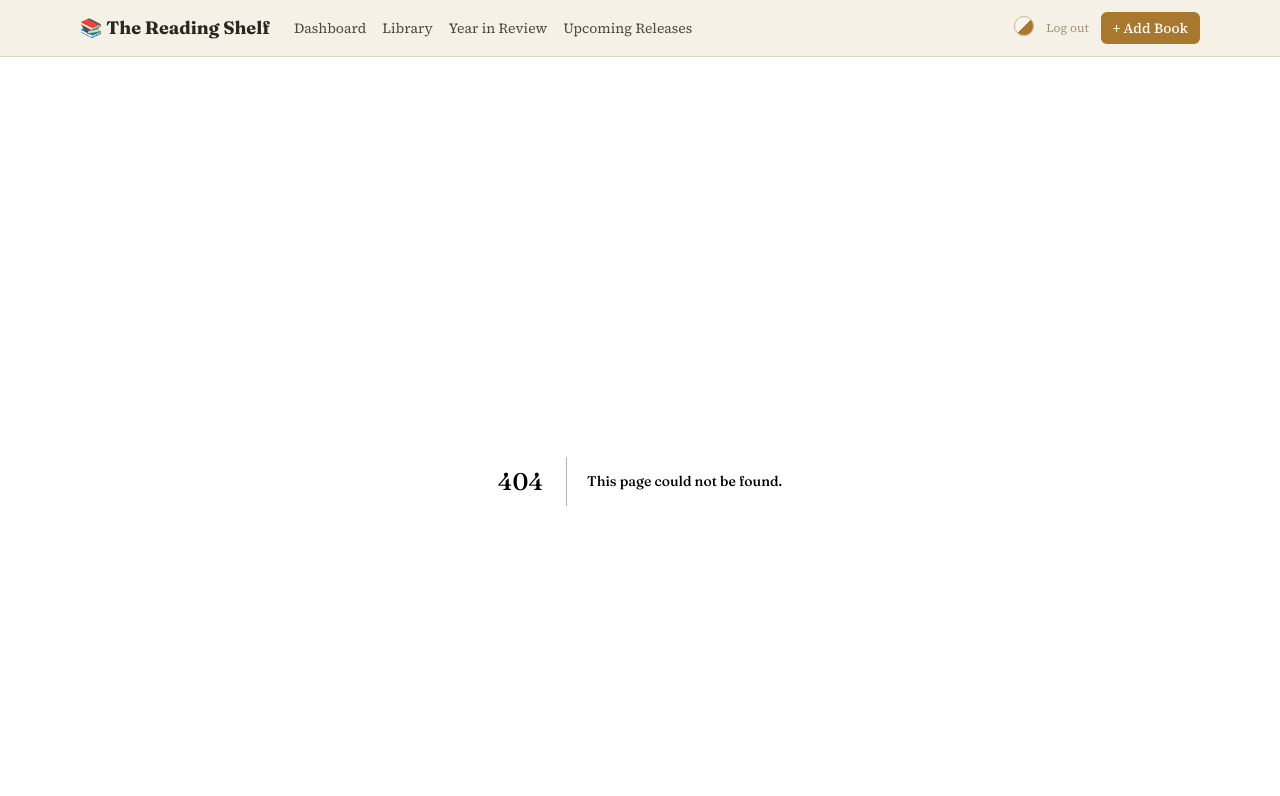
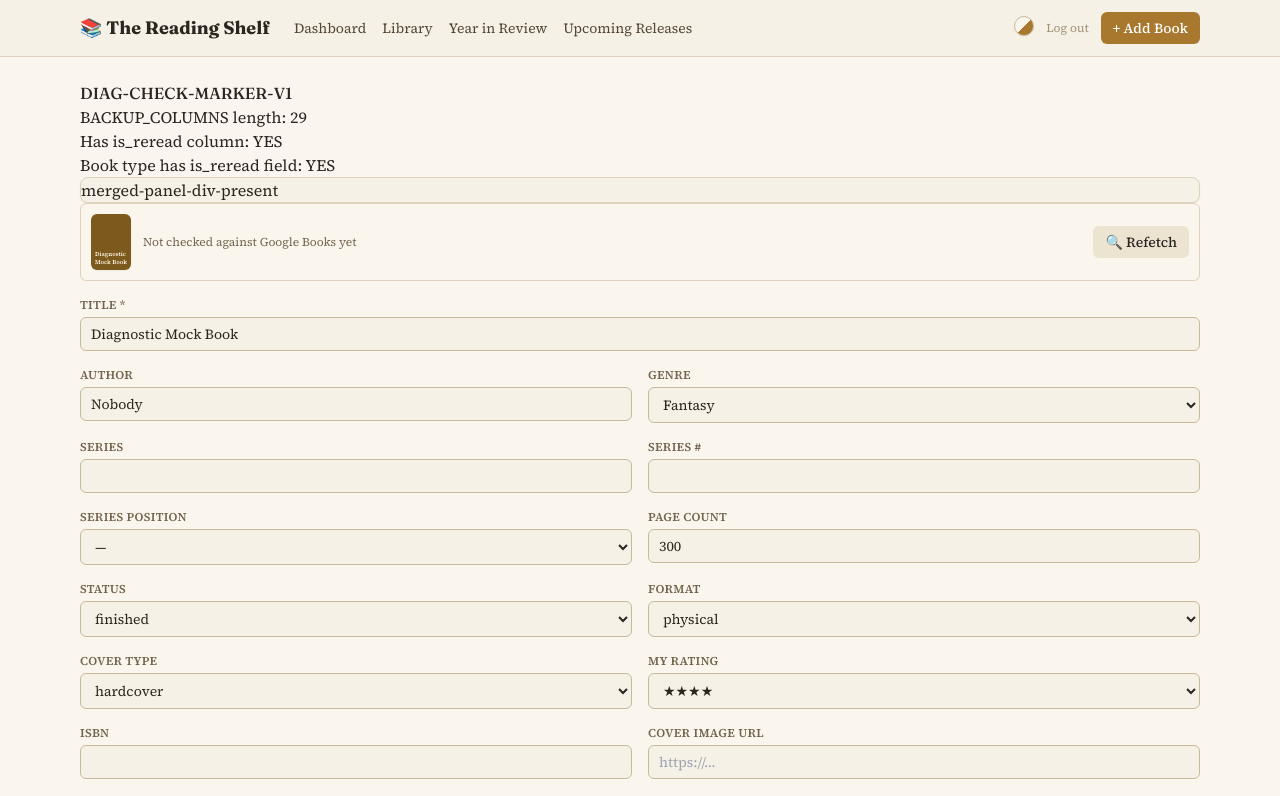
Before and after one commit to jehrid-gif/bookshelf, a Next.js app in the folder app/: page /diag-check in a window 1280 px wide. Before the commit this address had no page. Shown: the top 796 px of the page. Built offline with nearby package versions, Linux system fonts and the light colour scheme.

Commit message:
Create page.tsx

```diff
--- /dev/null
+++ b/app/app/diag-check/page.tsx
@@ -0,0 +1,65 @@
+// TEMPORARY diagnostic page — not linked from anywhere in the UI. Renders
+// real components with a mock "finished" book server-side so we can check,
+// via a plain unauthenticated fetch, whether the deployed bundle actually
+// contains the new UI (merged stats panel classes, "No longer Own",
+// "Read Again", is_reread in BACKUP_COLUMNS) without needing to log in or
+// run client-side JS. Delete this file once the mystery is resolved.
+import { BACKUP_COLUMNS } from "@/lib/adminBackup";
+import type { Book } from "@/lib/types";
+import BookForm from "@/components/BookForm";
+
+export const dynamic = "force-dynamic";
+
+const mockBook: Book = {
+  trello_id: "diag-mock-1",
+  title: "Diagnostic Mock Book",
+  author: "Nobody",
+  genre: "Fantasy",
+  series: null,
+  series_index: null,
+  series_position: null,
+  pages: 300,
+  length_category: "Medium",
+  status: "finished",
+  owned: true,
+  format: "physical",
+  cover_type: "hardcover",
+  special_edition: false,
+  my_rating: 4,
+  moods: [],
+  worlds: [],
+  priority: false,
+  date_added: null,
+  date_started: "2026-01-01T00:00:00.000Z",
+  date_finished: "2026-01-02T00:00:00.000Z",
+  description: null,
+  cover_url: null,
+  isbn: null,
+  enrichment_status: null,
+  enrichment_checked_at: null,
+  board_pos: 0,
+  is_reread: false,
+  created_at: "2026-01-01T00:00:00.000Z",
+  updated_at: "2026-01-01T00:00:00.000Z",
+};
+
+export default function DiagCheckPage() {
+  return (
+    <div>
+      <h1>DIAG-CHECK-MARKER-V1</h1>
+      <p data-diag="backup-columns-length">BACKUP_COLUMNS length: {BACKUP_COLUMNS.length}</p>
+      <p data-diag="has-is-reread-column">
+        Has is_reread column: {BACKUP_COLUMNS.includes("is_reread") ? "YES" : "NO"}
+      </p>
+      <p data-diag="has-is-reread-type">
+        Book type has is_reread field: {"is_reread" in mockBook ? "YES" : "NO"}
+      </p>
+      <div data-diag="merged-panel-marker" className="rounded-lg border border-stone-200 shadow-sm bg-surface overflow-hidden">
+        merged-panel-div-present
+      </div>
+      <div data-diag="book-form-render">
+        <BookForm book={mockBook} onSaved={() => {}} onCancel={() => {}} />
+      </div>
+    </div>
+  );
+}
```
